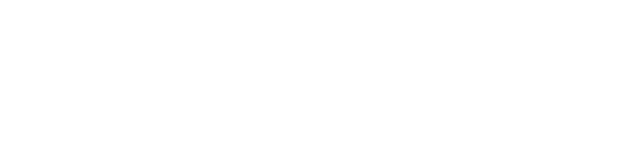
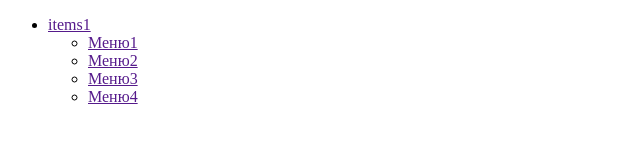
Before and after one commit to Daria1987/menu, a plain HTML site: page index.html in a window 1280 px wide. Shown: the whole page, without its empty margins (0-640 px from the left). Drawn offline with Linux system fonts and the light colour scheme.

Commit message:
added a first list

```diff
--- a/index.html
+++ b/index.html
@@ -6,6 +6,15 @@
     <link rel="stylesheet" type="text/css" href="style.css">
 </head>
 <body>
+	<ul class="menu">
+		<li><a href="">items1</a>
+		<ul class="Podmenu">
+			<li><a href="">Меню1</a></li>
+			<li><a href="">Меню2</a></li>
+			<li><a href="">Меню3</a></li>
+			<li><a href="">Меню4</a></li>
+		</ul>
+	</li>
 
 </body>
 </html>
```
